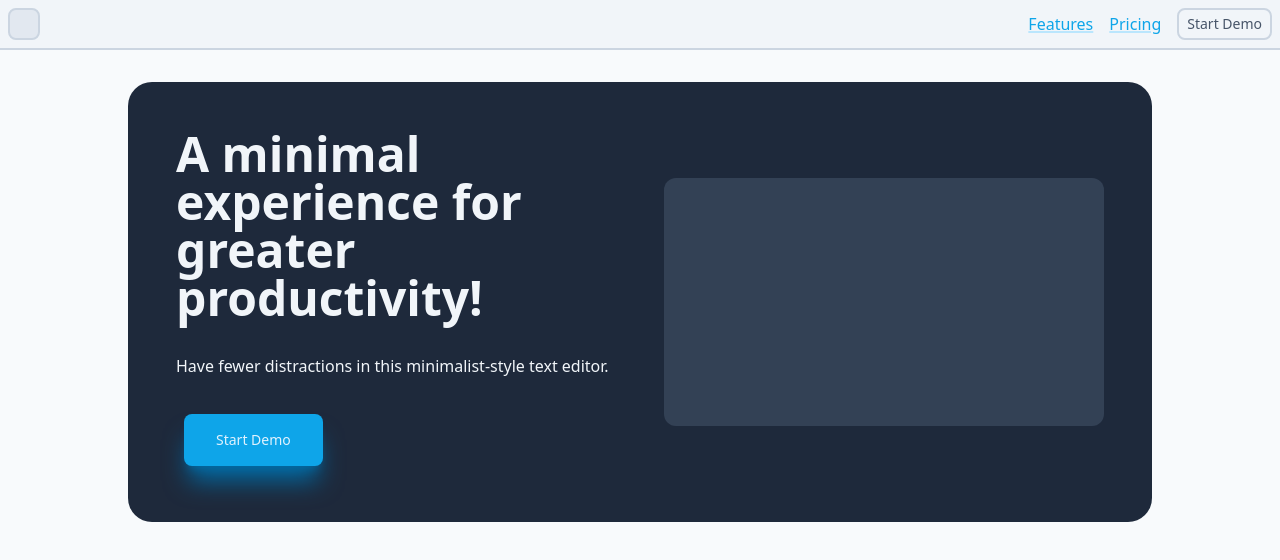
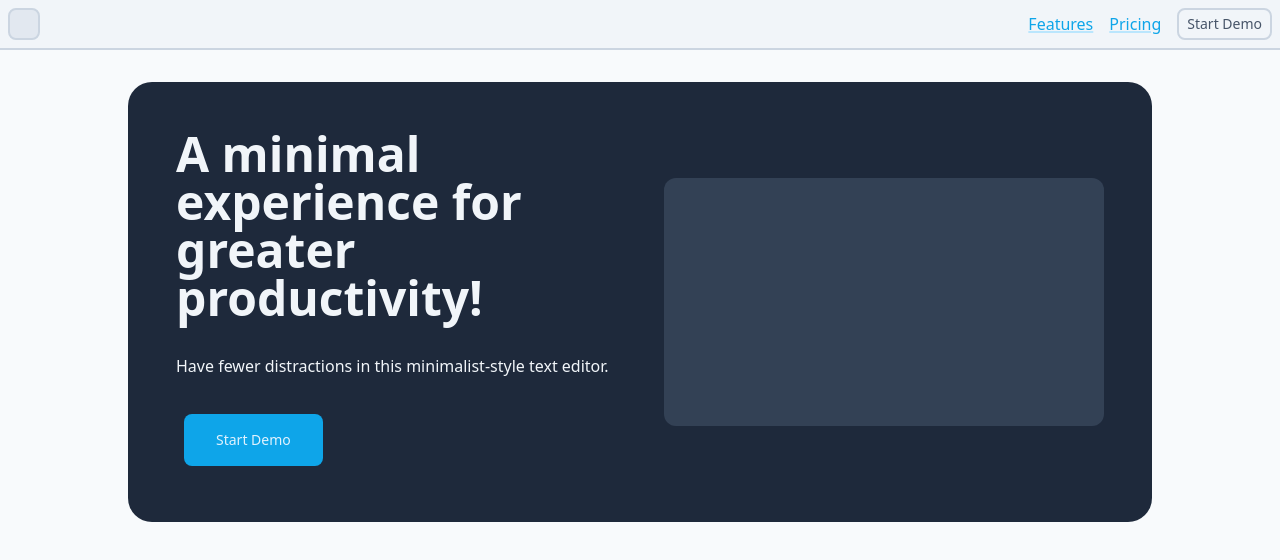
Before and after one commit to matovius/hashtype, a SvelteKit app: page / in a window 1280 px wide. Shown: the top 560 px of the page. Built offline with nearby package versions, Linux system fonts and the light colour scheme.

Commit message:
Adjust box shadow effect on hero section CTA

```diff
--- a/src/routes/+page.svelte
+++ b/src/routes/+page.svelte
@@ -69,7 +69,7 @@
       />
       <a
         href="/demo"
-        class="absolute bottom-14 left-14 shadow-xl shadow-sky-700 transition px-8 py-4 flex justify-center items-center gap-2 no-underline text-sky-100 rounded-lg bg-sky-500 hover:bg-sky-400"
+        class="absolute bottom-14 left-14 hover:shadow-lg hover:shadow-sky-700 transition px-8 py-4 flex justify-center items-center gap-2 no-underline text-sky-100 rounded-lg bg-sky-500 hover:bg-sky-400"
       >
         <Text as="span">Start Demo</Text>
       </a>
```
